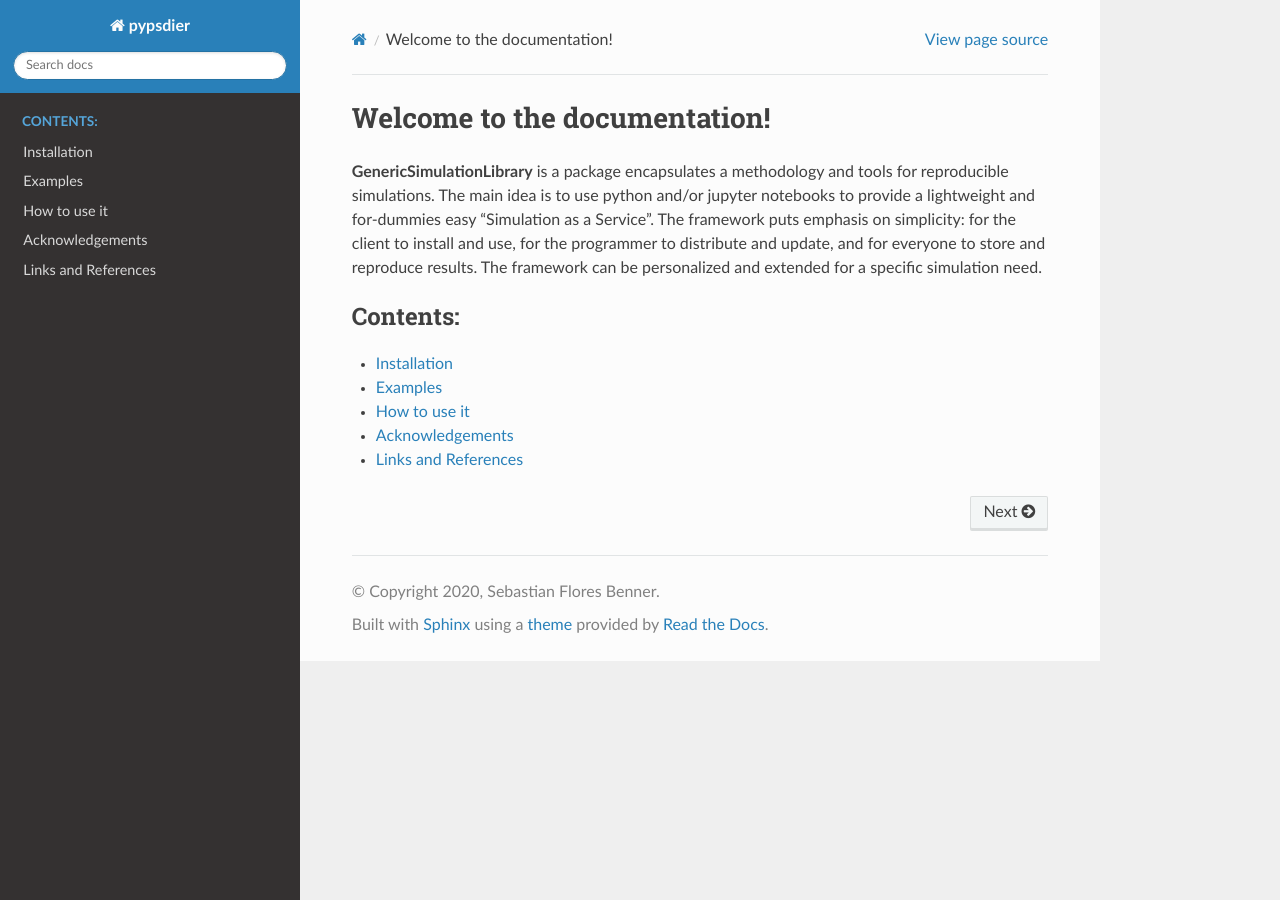
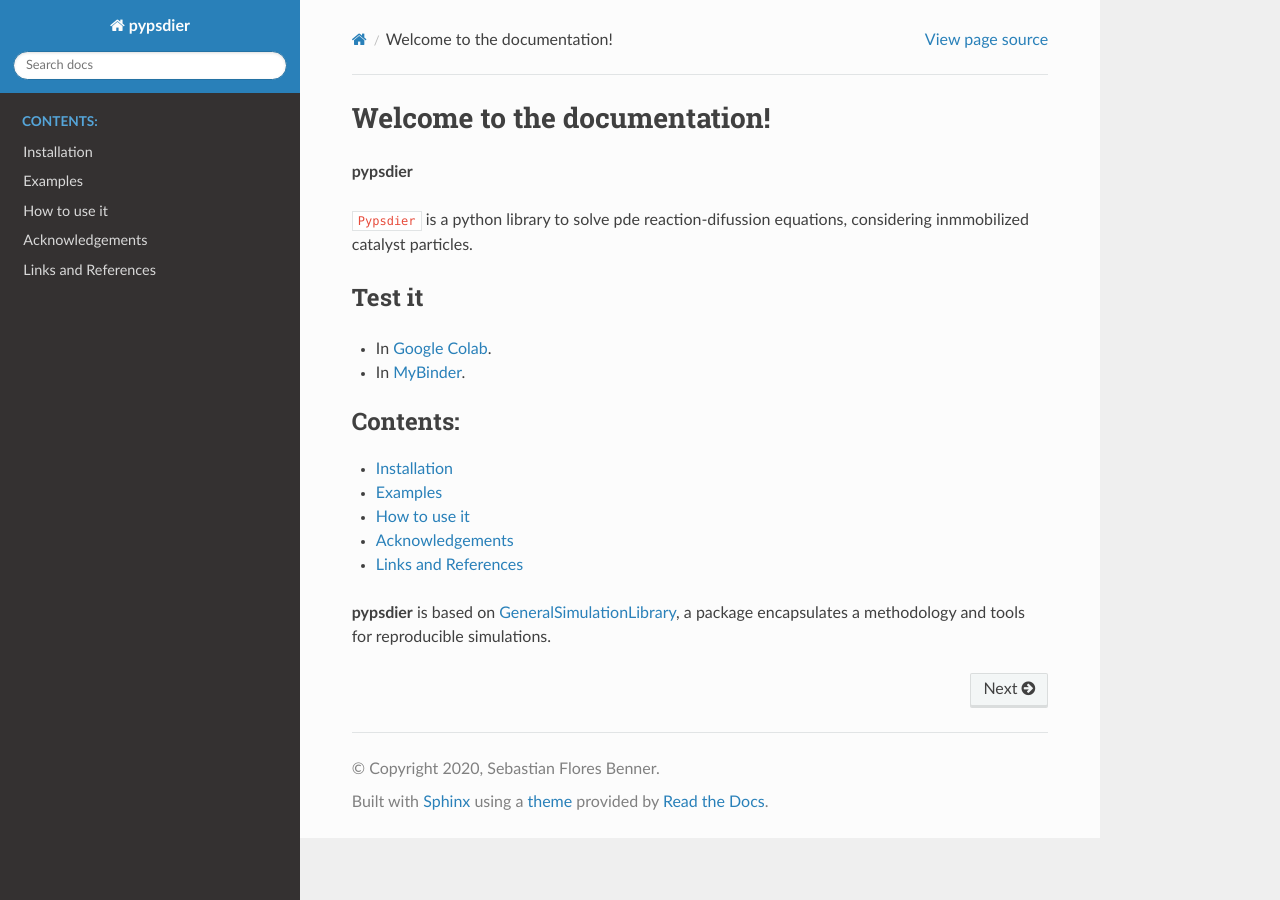
Before and after one commit to sebastiandres/pypsdier, a Sphinx documentation site: the page built from docs/source/index.rst, in a window 1280 px wide. Built offline with Sphinx 7.4.7 and the Read the Docs theme 2.0.0, drawn with Linux system fonts in a browser that asks for light colours; pages that are not in the unit, such as notebooks, are missing from menus; the version number could not be read and is left out.

Commit message:
Fixed the last wrong names on the documentation

```diff
--- a/docs/source/index.rst
+++ b/docs/source/index.rst
@@ -6,12 +6,21 @@
 Welcome to the documentation!
 ======================================================
 
-**GenericSimulationLibrary** is a package encapsulates a methodology and tools for reproducible simulations.
-The main idea is to use python and/or jupyter notebooks to provide a lightweight and for-dummies easy
-"Simulation as a Service".
-The framework puts emphasis on simplicity: for the client to install and use,
-for the programmer to distribute and update, and for everyone to store and reproduce results.
-The framework can be personalized and extended for a specific simulation need.
+**pypsdier**
+
+
+``Pypsdier`` is a python library to solve
+pde reaction-difussion equations,
+considering inmmobilized catalyst particles.
+
+
+Test it
+--------
+
+* In `Google Colab <https://colab.research.google.com/drive/1mfSZQOhe7qq1C-YpfX5dDpSedXGVjz4e?usp=sharing>`_.
+
+* In `MyBinder <https://mybinder.org/v2/gh/sebastiandres/GenericSimulationLibrary/master?filepath=tests%2Fjupyter_test.ipynb>`_.
+
 
 .. toctree::
    :maxdepth: 1
@@ -24,3 +33,6 @@ The framework can be personalized and extended for a specific simulation need.
    class
    acknowledgements
    links
+
+**pypsdier** is based on `GeneralSimulationLibrary <https://readthedocs.org/projects/generalsimulationlibrary/>`_,
+a package encapsulates a methodology and tools for reproducible simulations.
```
Also changed, not shown: README.rst (+6 -20 lines).
